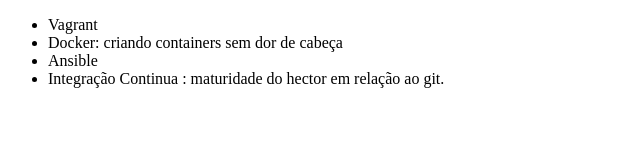
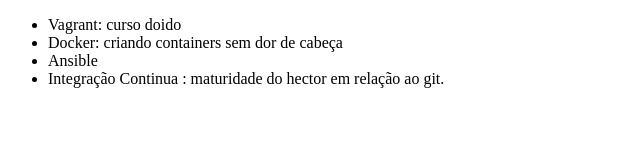
Before and after one commit to HecSs/BRQHec, a plain HTML site: page index.html in a window 1280 px wide. Shown: the full height of the page, 0-640 px from the left. Drawn offline with Linux system fonts and the light colour scheme.

Commit message:
edicao no verdant

```diff
--- a/index.html
+++ b/index.html
@@ -6,7 +6,7 @@
 </head>
 <body>
     <ul>
-        <li>Vagrant</li>
+        <li>Vagrant: curso doido</li>
         <li>Docker: criando containers sem dor de cabeça</li>
         <li>Ansible</li>
         <li>Integração Continua : maturidade do hector em relação ao git.</li>
```
